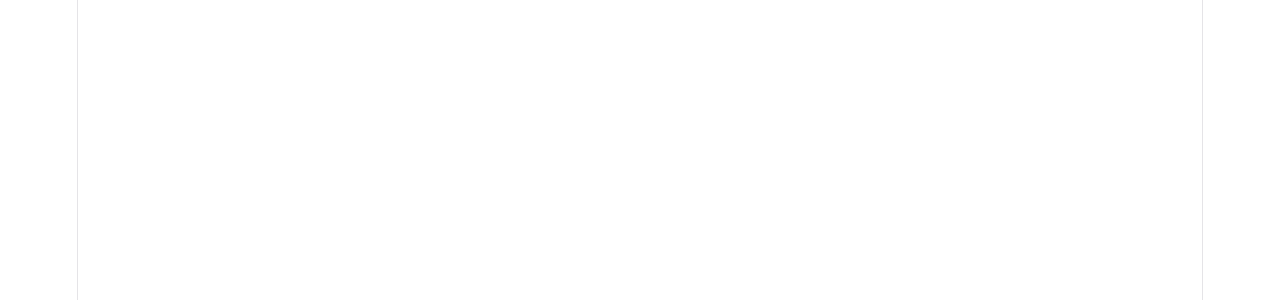
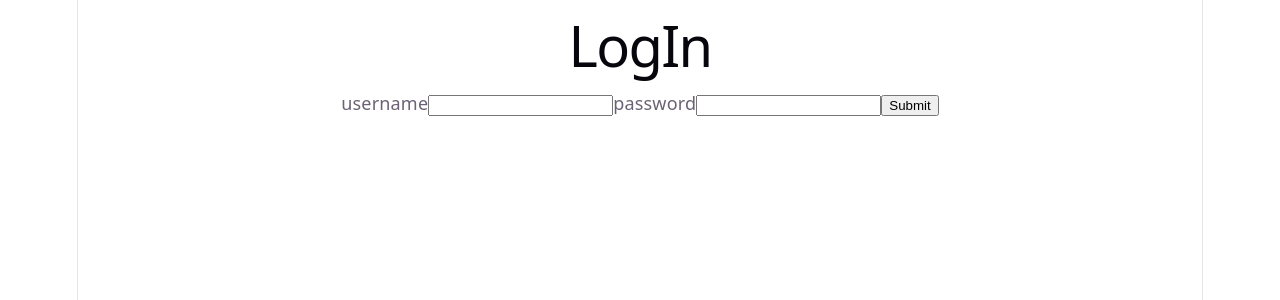
Before and after one commit to madinabolat/learner, a React app in the folder frontend/: page /login in a window 1280 px wide. Before the commit this address had no page. Shown: the top 300 px of the page. Built offline with nearby package versions, Linux system fonts and the light colour scheme; the HTML template or start-up script is replaced by a standard one.

Commit message:
added login component

```diff
--- a/frontend/src/App.jsx
+++ b/frontend/src/App.jsx
@@ -2,6 +2,8 @@
 import { BrowserRouter, Routes, Route} from 'react-router-dom'
 import Home from './pages/Home'
 import Register from './pages/Register'
+import Login from './pages/Login'
+import Chat from './pages/Chat'
 import SuccessRegister from "./pages/SuccessRegister.jsx";
 
 function App() {
@@ -11,8 +13,10 @@
         <Routes>
           <Route index element={<Home />} />
           <Route path="/home" element={<Home />} />
+          <Route path="/login" element={<Login />} />
           <Route path="/register" element={<Register />} />
-          <Route path="/successregister" element={<SuccessRegister />} />
+            <Route path="/successregister" element={<SuccessRegister />} />
+          <Route path="/chat" element={<Chat />} />
         </Routes>
       </BrowserRouter>
   )
--- /dev/null
+++ b/frontend/src/pages/Chat.jsx
@@ -0,0 +1,33 @@
+function Chat () {
+
+
+    const handleChat = (event) => {
+        event.preventDefault();
+        fetch('http://localhost:8080/api/chat', {
+            method: "POST",
+            body: JSON.stringify({
+            }),
+            headers: {
+                "Content-type": "application/json"
+            }
+        })
+    }
+
+
+    return (
+        <>
+            <section>
+                <div>
+                    <h1>Let's chat</h1>
+                </div>
+                <form onSubmit={handleChat}>
+                    <label>
+                        chat
+                    </label>
+                </form>
+            </section>
+        </>
+    )
+}
+
+export default Chat
--- a/frontend/src/pages/Home.jsx
+++ b/frontend/src/pages/Home.jsx
@@ -11,8 +11,8 @@
                 <button onClick={() => navigate("/register")}>
                     Register
                 </button>
-                <button>
-                    Sign in
+                <button onClick={() => navigate("/login")}>
+                    Log In
                 </button>
             </section>
         </>
--- a/frontend/src/pages/Login.jsx
+++ b/frontend/src/pages/Login.jsx
@@ -1,4 +1,6 @@
-function Login() {
+import {useState} from "react";
+import {useNavigate} from "react-router-dom";
+
 //username
 //password
 
@@ -8,9 +10,86 @@
 //protected route:
 //if authenticated -> chat component
 //if not -> go to /login
+
+
+
+function Login() {
+
+
+  const [username, setUsername] = useState('')
+  const [password, setPassword] = useState('')
+  const [error, setError] = useState('')
+
+  const handleNameChange = (event) => {
+    setUsername(event.target.value);
+  }
+
+  const handlePasswordChange = (event) => {
+    setPassword(event.target.value);
+  }
+
+  const navigate = useNavigate()
+
+  const handleLogin = (event) => {
+    event.preventDefault();
+    fetch('http://localhost:8080/api/auth/login', {
+      method: "POST",
+      body: JSON.stringify({
+        username, password
+      }),
+      headers: {
+        "Content-type": "application/json"
+      }
+    })
+        .then (response => {
+          if (response.status === 202 ){
+            response.text().then(text => {
+                  setError('')
+                  localStorage.setItem("token", text)
+                  navigate("/chat")
+                }
+            )
+          }
+          else {
+            response.text().then(text => {
+                  setError(text)
+                }
+            )
+          }
+        })
+        .catch(error => console.error('Error:', error));
+  }
+
+
   return (
       <>
+        <section>
+          <div>
+            <h1>LogIn</h1>
+            <form onSubmit={handleLogin}>
+              <label>
+                username
+                <input
+                    type="text"
+                    value={username}
+                    onChange={handleNameChange}
+                />
+              </label>
+              <label>
+                password
+                <input
+                    type="password"
+                    value={password}
+                    onChange={handlePasswordChange}
+                />
+              </label>
+              <button type="submit">Submit</button>
+              <p>{error}</p>
+            </form>
 
+
+          </div>
+        </section>
       </>
   )
 }
```
Lines whose indentation alone changed are shown as unchanged.
